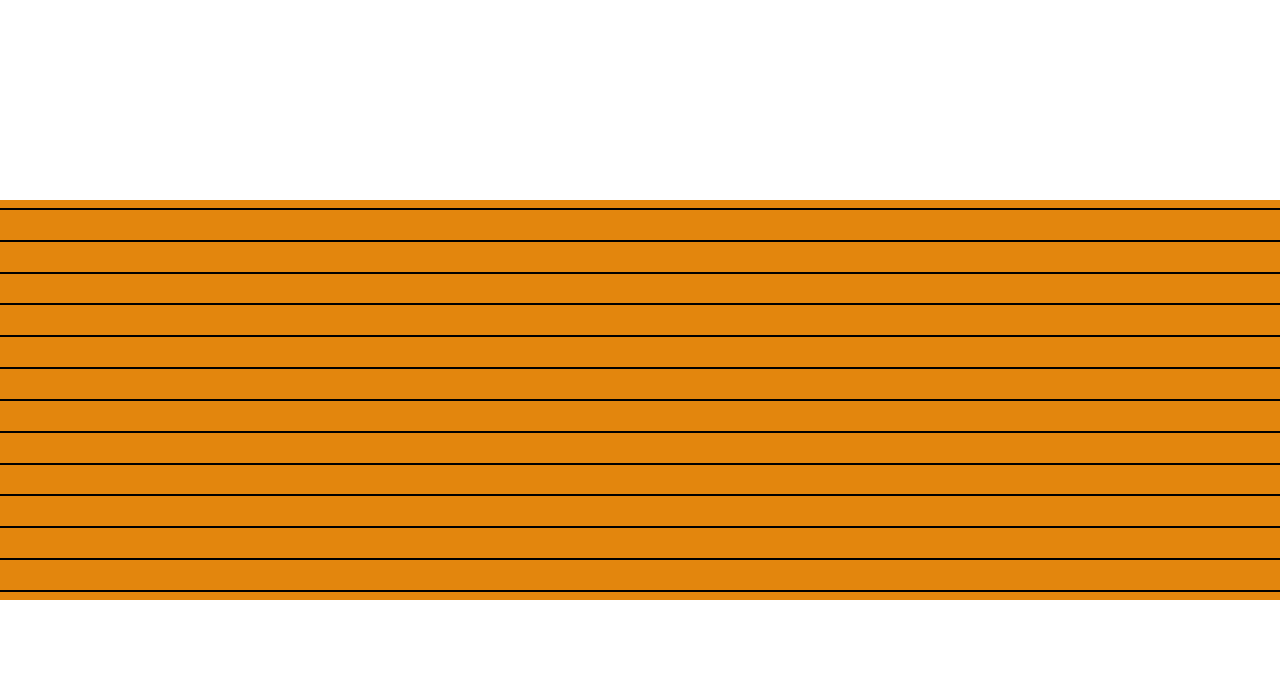
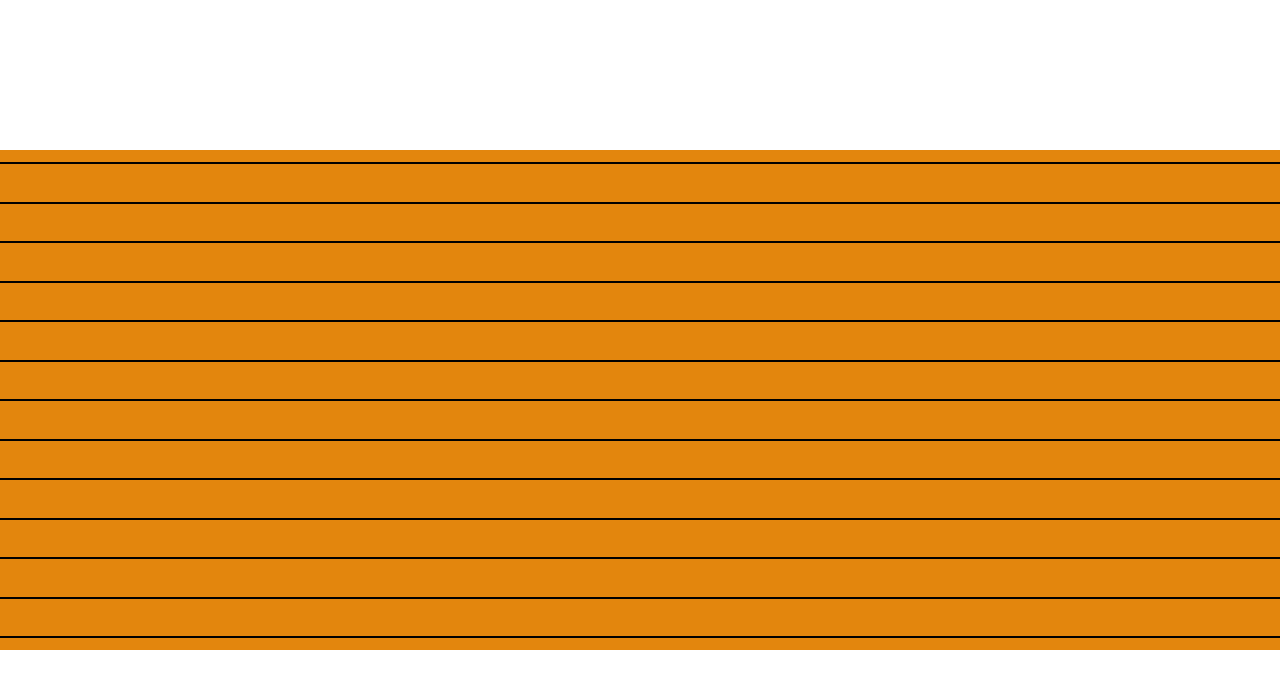
Before and after one commit to MaddRussian/virtual-koto, a React (Create React App) app: page / in a window 1280 px wide. Shown: the top 688 px of the page. Built offline with nearby package versions, Linux system fonts and the light colour scheme.

Commit message:
created the bridge group component

```diff
--- a/src/components/String/String.css
+++ b/src/components/String/String.css
@@ -2,7 +2,7 @@
   height: 2px;
   width: 100%;
   background-color: black;
-  margin: 8px 8px;
+  margin: 12px 0;
   transition: transform 0.1s;
   cursor: pointer;
 }
--- a/src/components/StringGroup/StringGroup.css
+++ b/src/components/StringGroup/StringGroup.css
@@ -4,6 +4,6 @@
   justify-content: space-between;
   align-items: center;
   width: 100%;
-  height: 400px;
+  height: 500px;
   background-color: #e3860d;
 }
```
Also changed, not shown: src/components/Bridge/Bridge.jsx (+12 -0 lines), src/components/BridgeGroup/BridgeGroup.jsx (+20 -0 lines).
